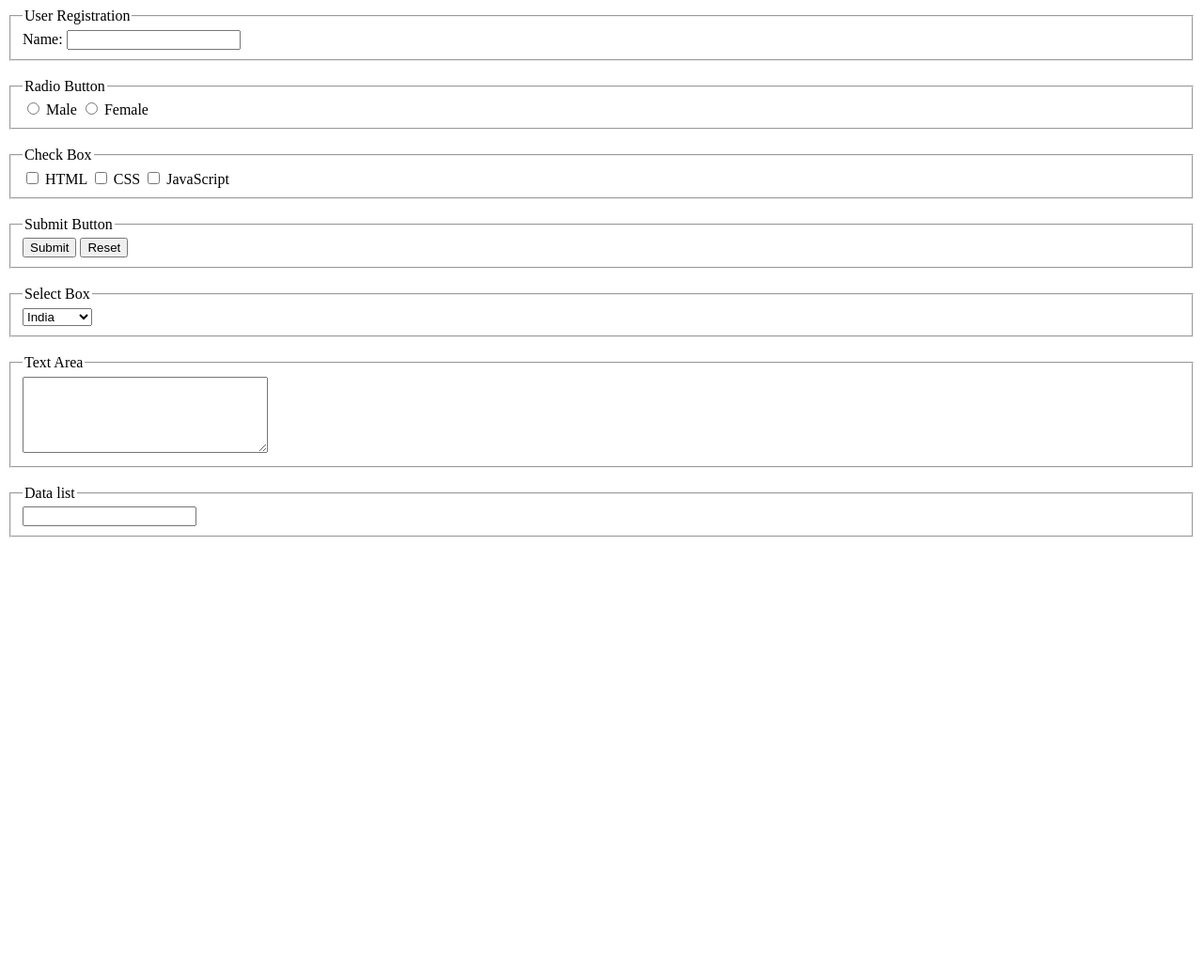
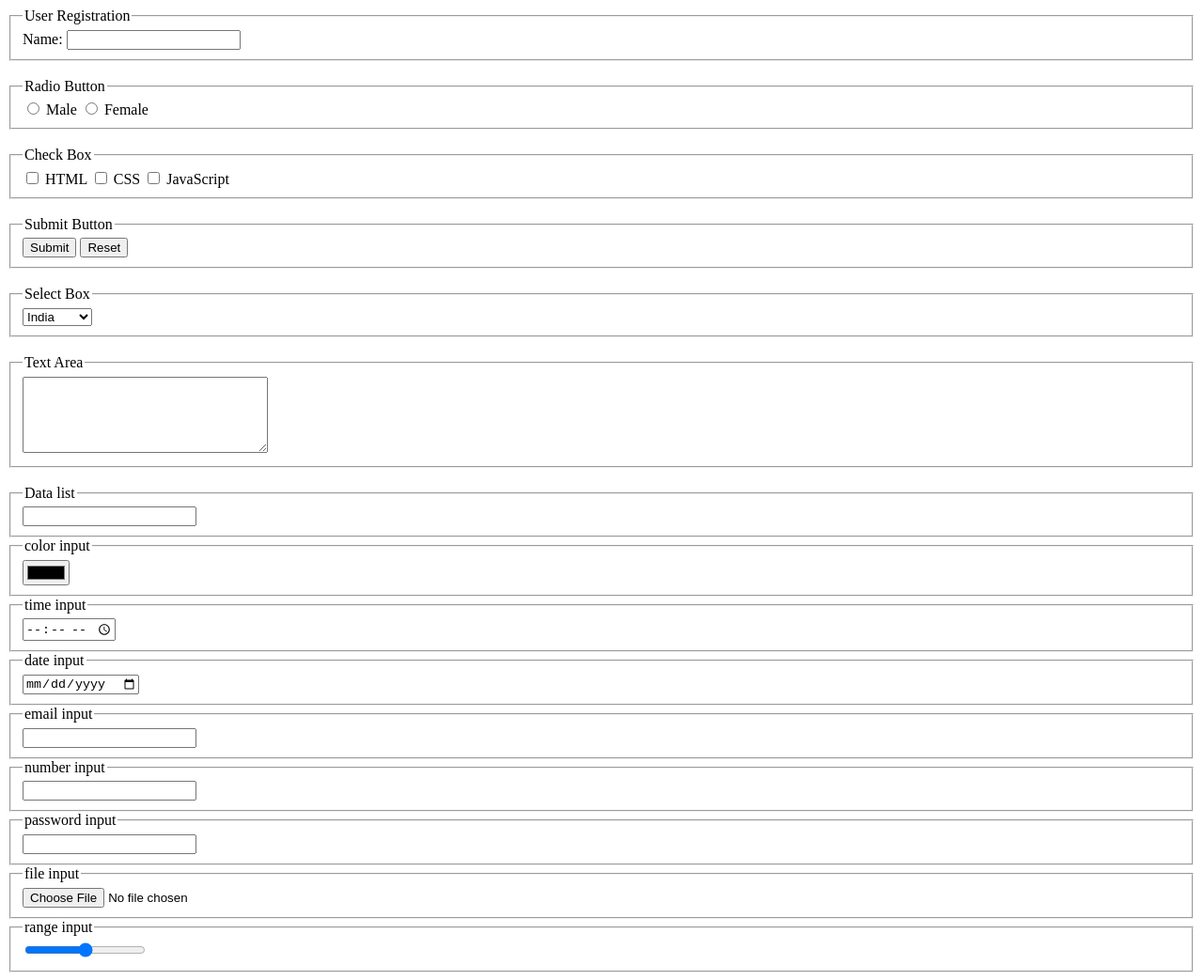
Before and after one commit to sobhankj/Front-End-mini-Projects, a plain HTML site: page HTML Project Basic/session16 forms/part2.html in a window 1280 px wide. Shown: the whole page at 94% size. Before the commit the page ends 800 px from the top, so only its background shows below. Drawn offline with Linux system fonts and the light colour scheme.

Commit message:
Add additional input types to form in session 16 part 2, including color, time, date, email, number, password, file, and range inputs for enhanced functionality.

```diff
--- a/HTML Project Basic/session16 forms/part2.html
+++ b/HTML Project Basic/session16 forms/part2.html
@@ -63,6 +63,38 @@
                 <option>Pineapple</option>
             </datalist>
         </fieldset>
+        <fieldset>
+            <legend>color input</legend>
+            <input type="color" id="color" name="color">
+        </fieldset>
+        <fieldset>
+            <legend>time input</legend>
+            <input type="time" id="time" name="time">
+        </fieldset>
+        <fieldset>
+            <legend>date input</legend>
+            <input type="date" id="date" name="date">
+        </fieldset>
+        <fieldset>
+            <legend>email input</legend>
+            <input type="email" id="email" name="email">
+        </fieldset>
+        <fieldset>
+            <legend>number input</legend>
+            <input type="number" id="number" name="number">
+        </fieldset>
+        <fieldset>
+            <legend>password input</legend>
+            <input type="password" id="password" name="password">
+        </fieldset>
+        <fieldset>
+            <legend>file input</legend>
+            <input type="file" id="file" name="file">
+        </fieldset>
+        <fieldset>
+            <legend>range input</legend>
+            <input type="range" id="range" name="range">
+        </fieldset>
     </form>
 </body>
 </html>
```
